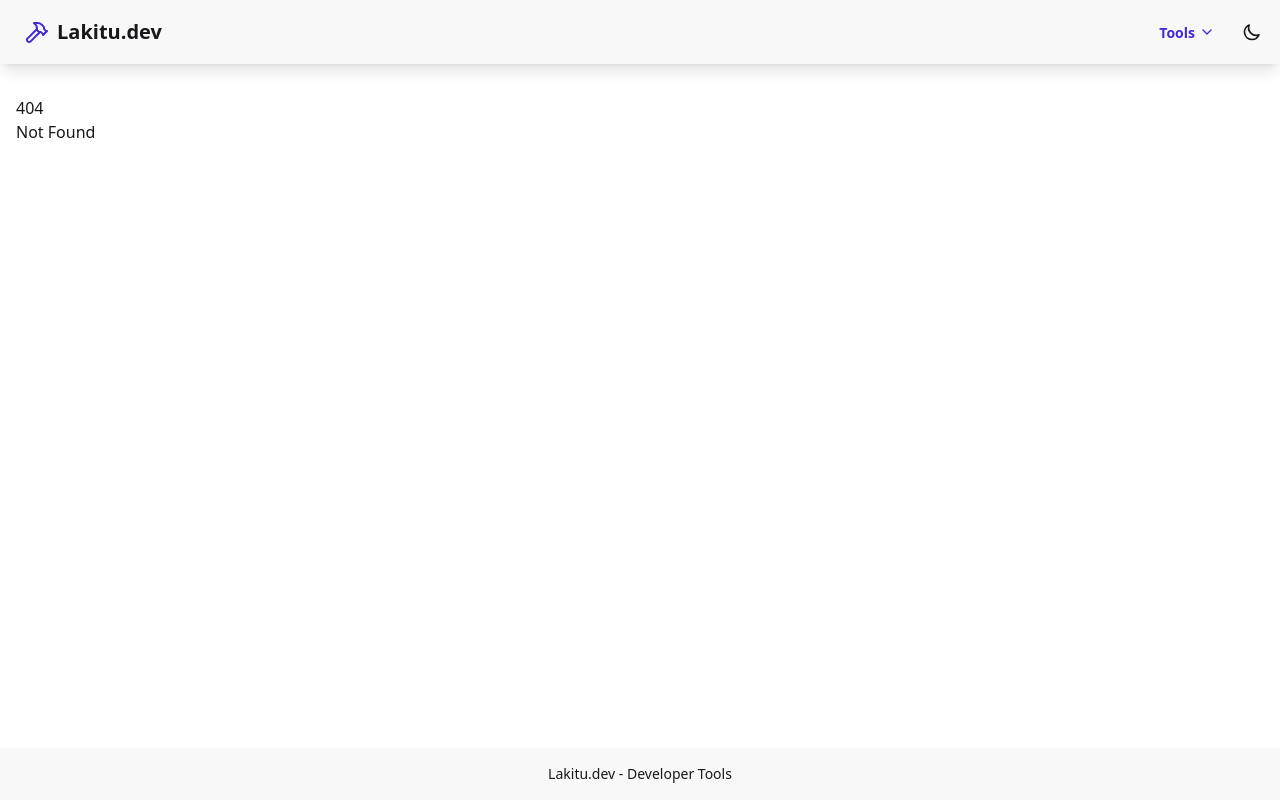
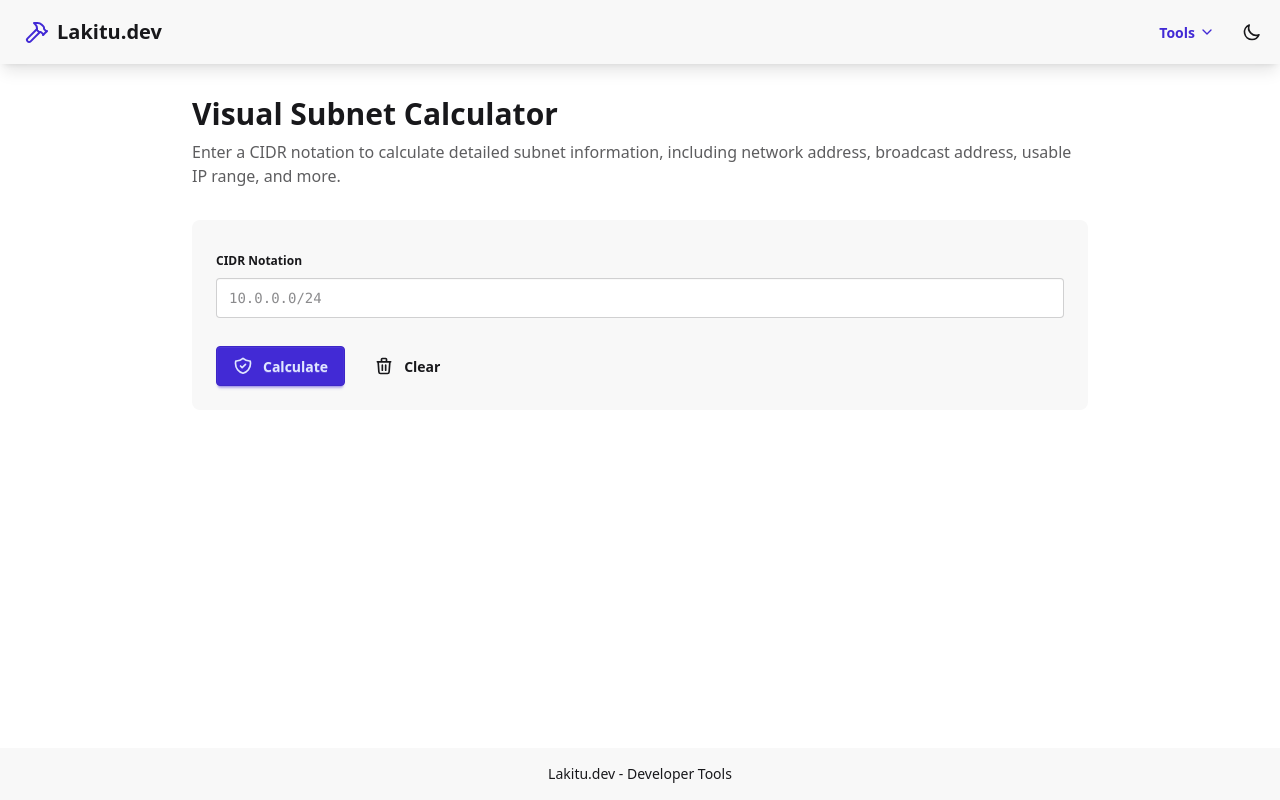
Before and after one commit to mikaelekberg/lakitu-dev-tools, a SvelteKit app: page /subnet in a window 1280 px wide. Before the commit this address had no page. Built offline with nearby package versions, Linux system fonts and the light colour scheme.

Commit message:
feat(subnet): add subnet calculator route page with CIDR details

```diff
--- /dev/null
+++ b/src/routes/subnet/+page.svelte
@@ -0,0 +1,238 @@
+<script lang="ts">
+	import {
+		parseCIDR,
+		ipToString,
+		prefixToNetmask,
+		calculateUsableHosts,
+		calculateTotalHosts,
+		type ParsedCIDR
+	} from '$lib/utils/subnet';
+
+	let input = $state('');
+	let result = $state<ParsedCIDR | null>(null);
+	let error = $state<string | null>(null);
+
+	function handleCalculate() {
+		error = null;
+		result = null;
+
+		const trimmed = input.trim();
+		if (!trimmed) {
+			error = 'Please enter a CIDR notation.';
+			return;
+		}
+
+		const parsed = parseCIDR(trimmed);
+		if (!parsed) {
+			error = 'Invalid CIDR notation. Please enter a valid CIDR (e.g., 10.0.0.0/24).';
+			return;
+		}
+
+		result = parsed;
+	}
+
+	function handleClear() {
+		input = '';
+		result = null;
+		error = null;
+	}
+
+	function handleKeydown(e: KeyboardEvent) {
+		if (e.key === 'Enter') {
+			handleCalculate();
+		}
+	}
+
+	function getUsableIpRange(parsed: ParsedCIDR): string {
+		if (parsed.prefix === 32) {
+			return ipToString(parsed.network);
+		}
+		if (parsed.prefix === 31) {
+			return `${ipToString(parsed.network)} - ${ipToString(parsed.broadcast)}`;
+		}
+		const first = ipToString(parsed.network + 1);
+		const last = ipToString(parsed.broadcast - 1);
+		return `${first} - ${last}`;
+	}
+</script>
+
+<svelte:head>
+	<title>Visual Subnet Calculator - Lakitu.dev</title>
+	<meta
+		name="description"
+		content="Calculate subnet details from CIDR notation. Get network address, broadcast address, usable IP range, netmask, wildcard mask, total hosts, and usable hosts. Free, client-side tool."
+	/>
+</svelte:head>
+
+<div class="max-w-4xl mx-auto">
+	<header class="mb-8">
+		<h1 class="text-3xl font-bold mb-2">Visual Subnet Calculator</h1>
+		<p class="text-base-content/70">
+			Enter a CIDR notation to calculate detailed subnet information, including network address,
+			broadcast address, usable IP range, and more.
+		</p>
+	</header>
+
+	<!-- Input Section -->
+	<div class="card bg-base-200 mb-6">
+		<div class="card-body">
+			<fieldset class="fieldset">
+				<legend class="fieldset-legend">CIDR Notation</legend>
+				<input
+					type="text"
+					class="input input-bordered w-full font-mono"
+					placeholder="10.0.0.0/24"
+					bind:value={input}
+					onkeydown={handleKeydown}
+				/>
+			</fieldset>
+
+			<div class="flex flex-wrap gap-3 mt-4">
+				<button class="btn btn-primary" onclick={handleCalculate}>
+					<svg
+						xmlns="http://www.w3.org/2000/svg"
+						class="h-5 w-5 mr-1"
+						fill="none"
+						viewBox="0 0 24 24"
+						stroke="currentColor"
+					>
+						<path
+							stroke-linecap="round"
+							stroke-linejoin="round"
+							stroke-width="2"
+							d="M9 12l2 2 4-4m5.618-4.016A11.955 11.955 0 0112 2.944a11.955 11.955 0 01-8.618 3.04A12.02 12.02 0 003 9c0 5.591 3.824 10.29 9 11.622 5.176-1.332 9-6.03 9-11.622 0-1.042-.133-2.052-.382-3.016z"
+						/>
+					</svg>
+					Calculate
+				</button>
+				<button class="btn btn-ghost" onclick={handleClear}>
+					<svg
+						xmlns="http://www.w3.org/2000/svg"
+						class="h-5 w-5 mr-1"
+						fill="none"
+						viewBox="0 0 24 24"
+						stroke="currentColor"
+					>
+						<path
+							stroke-linecap="round"
+							stroke-linejoin="round"
+							stroke-width="2"
+							d="M19 7l-.867 12.142A2 2 0 0116.138 21H7.862a2 2 0 01-1.995-1.858L5 7m5 4v6m4-6v6m1-10V4a1 1 0 00-1-1h-4a1 1 0 00-1 1v3M4 7h16"
+						/>
+					</svg>
+					Clear
+				</button>
+			</div>
+		</div>
+	</div>
+
+	<!-- Error Alert -->
+	{#if error}
+		<div class="alert alert-error mb-6" role="alert">
+			<svg
+				xmlns="http://www.w3.org/2000/svg"
+				class="stroke-current shrink-0 h-6 w-6"
+				fill="none"
+				viewBox="0 0 24 24"
+			>
+				<path
+					stroke-linecap="round"
+					stroke-linejoin="round"
+					stroke-width="2"
+					d="M10 14l2-2m0 0l2-2m-2 2l-2-2m2 2l2 2m7-2a9 9 0 11-18 0 9 9 0 0118 0z"
+				/>
+			</svg>
+			<span>{error}</span>
+		</div>
+	{/if}
+
+	<!-- Results Section -->
+	{#if result}
+		<div class="card bg-base-200 mb-6">
+			<div class="card-body">
+				<h2 class="card-title text-xl mb-4">Subnet Details</h2>
+
+				<div class="overflow-x-auto">
+					<table class="table table-sm">
+						<tbody>
+							<tr>
+								<td class="font-medium w-48">CIDR Notation</td>
+								<td class="font-mono">{result.cidrStr}</td>
+							</tr>
+							<tr>
+								<td class="font-medium">Network Address</td>
+								<td class="font-mono">{ipToString(result.network)}</td>
+							</tr>
+							<tr>
+								<td class="font-medium">Broadcast Address</td>
+								<td class="font-mono">{ipToString(result.broadcast)}</td>
+							</tr>
+							<tr>
+								<td class="font-medium">Usable IP Range</td>
+								<td class="font-mono">{getUsableIpRange(result)}</td>
+							</tr>
+							<tr>
+								<td class="font-medium">Netmask</td>
+								<td class="font-mono">{ipToString(result.netmask)}</td>
+							</tr>
+							<tr>
+								<td class="font-medium">Wildcard Mask</td>
+								<td class="font-mono">{ipToString(result.wildcard)}</td>
+							</tr>
+							<tr>
+								<td class="font-medium">Total Hosts</td>
+								<td class="font-mono">{calculateTotalHosts(result.prefix).toLocaleString()}</td>
+							</tr>
+							<tr>
+								<td class="font-medium">Usable Hosts</td>
+								<td class="font-mono">{result.hosts.toString()}</td>
+							</tr>
+						</tbody>
+					</table>
+				</div>
+			</div>
+		</div>
+
+		<!-- Info Section -->
+		<section class="mt-12 prose prose-sm max-w-none">
+			<h2 class="text-xl font-semibold mb-4">About Subnet Calculator</h2>
+			<p class="text-base-content/70">
+				A subnet calculator helps network administrators and DevOps engineers quickly determine
+				network boundaries, usable host ranges, and subnet masks from CIDR notation.
+				All calculations are performed client-side - no data is sent to any server.
+			</p>
+
+			<div class="grid grid-cols-1 md:grid-cols-3 gap-4 mt-6 not-prose">
+				<div class="card bg-base-200">
+					<div class="card-body">
+						<h3 class="card-title text-base">CIDR Notation</h3>
+						<p class="text-sm text-base-content/70">
+							Classless Inter-Domain Routing (CIDR) uses a prefix length to specify the
+							network mask. E.g., <code class="text-xs">/24</code> means 24 bits for the
+							network portion.
+						</p>
+					</div>
+				</div>
+				<div class="card bg-base-200">
+					<div class="card-body">
+						<h3 class="card-title text-base">Special Prefixes</h3>
+						<p class="text-sm text-base-content/70">
+							<code class="text-xs">/31</code> subnets (RFC 3021) have 2 usable addresses
+							for point-to-point links. <code class="text-xs">/32</code> has 1 usable
+							address for single-host networks.
+						</p>
+					</div>
+				</div>
+				<div class="card bg-base-200">
+					<div class="card-body">
+						<h3 class="card-title text-base">Usable vs Total</h3>
+						<p class="text-sm text-base-content/70">
+							Total hosts include the network and broadcast addresses. Usable hosts exclude
+							these reserved addresses (except for /31 and /32 subnets).
+						</p>
+					</div>
+				</div>
+			</div>
+		</section>
+	{/if}
+</div>
```
